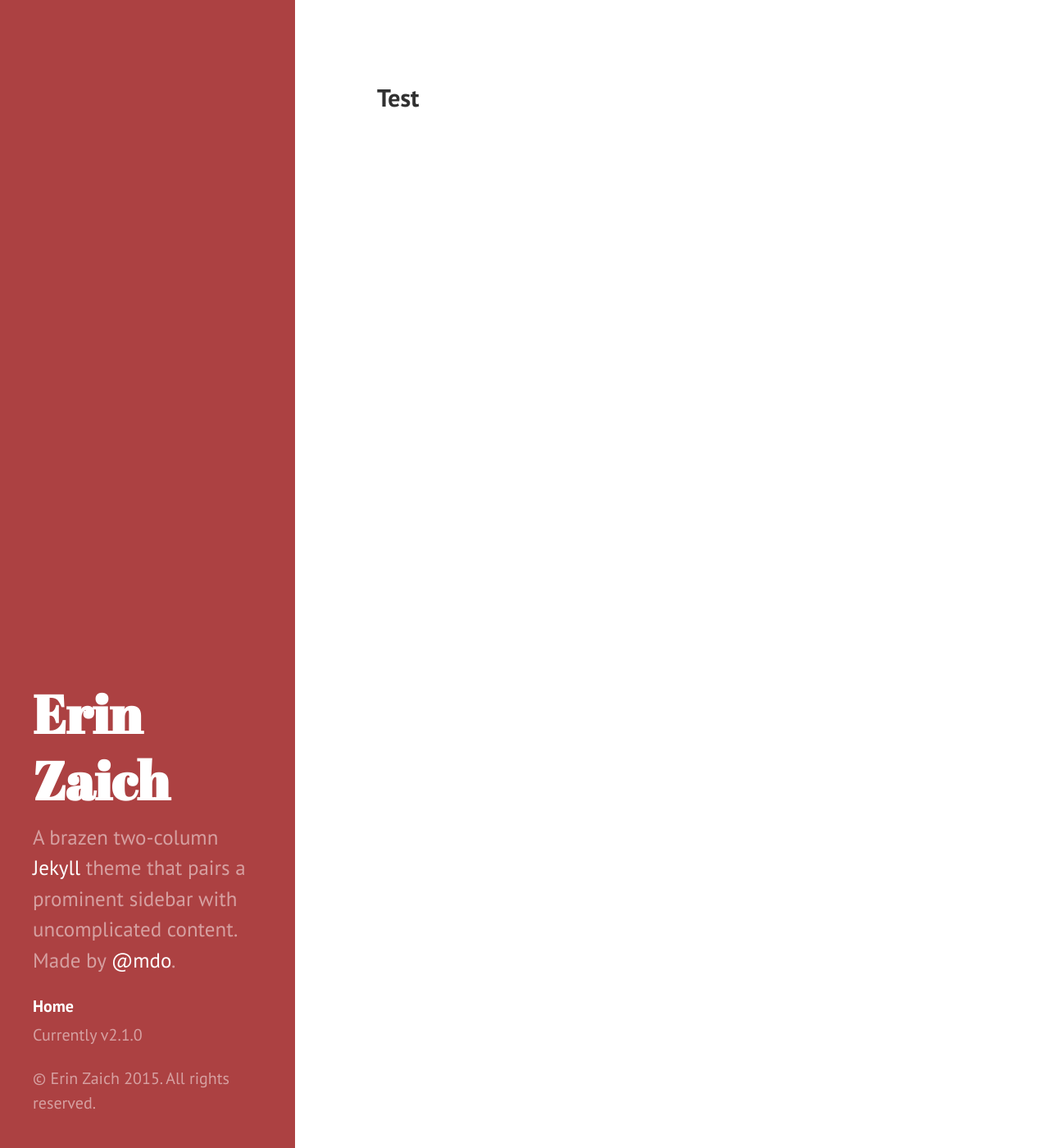
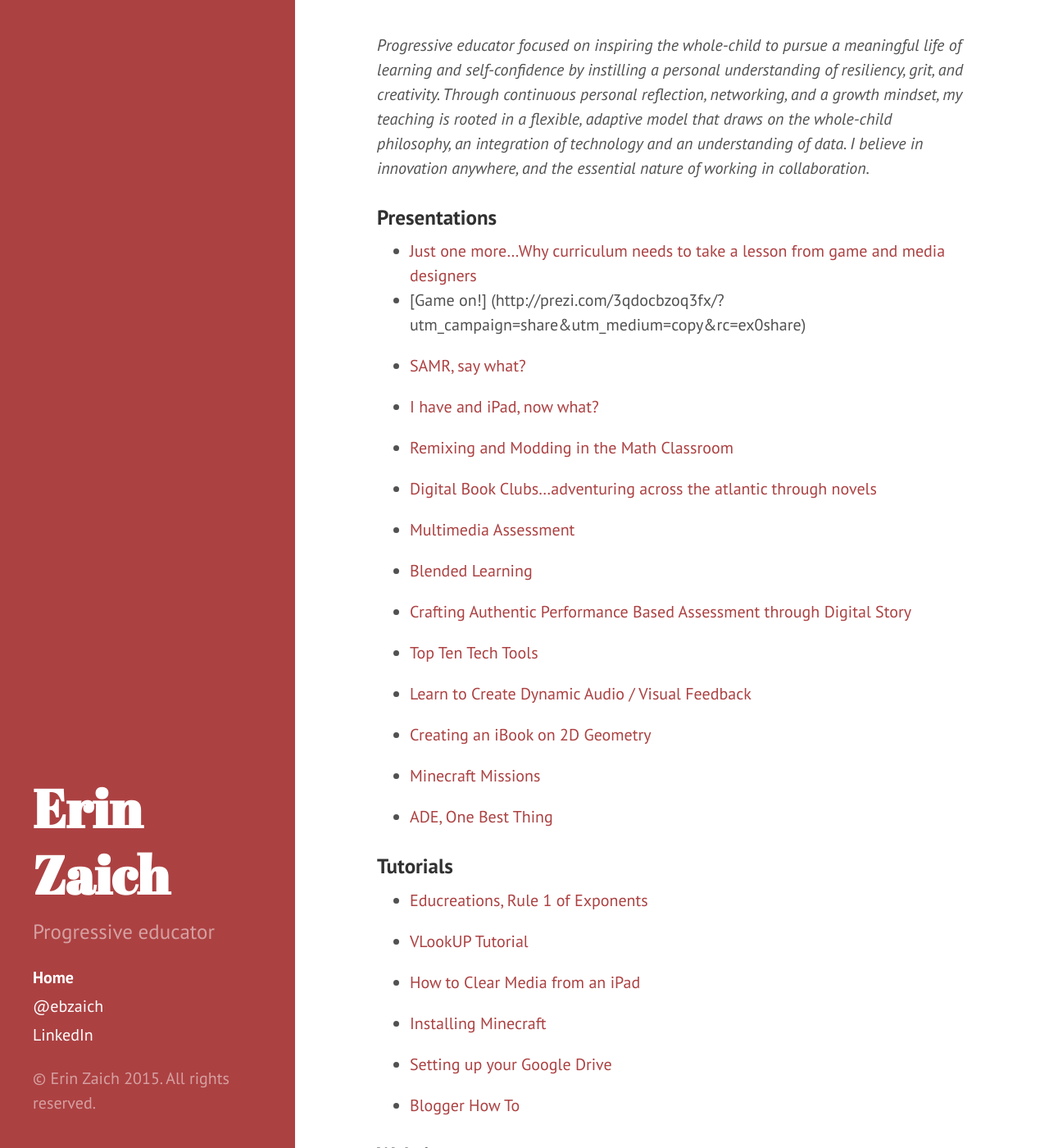
Before and after one commit to ebzaich/erin_zaich, a Jekyll site: the page built from index.md, in a window 1280 px wide and 1400 px high. Shown: the whole window at 82% size. Built offline with Jekyll 4.4.1, drawn with Linux system fonts in a browser that asks for light colours; Markdown is read by kramdown in place of the engine named in the settings; some of the changed text lies outside the part shown.

Commit message:
update w/ erins copy

```diff
--- a/_config.yml
+++ b/_config.yml
@@ -8,8 +8,8 @@ relative_permalinks: true
 
 # Setup
 title:            Erin Zaich
-tagline:          'A Jekyll theme'
-description:      'A brazen two-column <a href="http://jekyllrb.com" target="_blank">Jekyll</a> theme that pairs a prominent sidebar with uncomplicated content. Made by <a href="https://twitter.com/mdo" target="_blank">@mdo</a>.'
+tagline:          'Progressive educator'
+description:      'Progressive educator'
 url:              http://erinzaich.com
 baseurl:          /
 
@@ -20,7 +20,4 @@ author:
 paginate:         5
 
 # Custom vars
-version:          2.1.0
-
-github:
-  repo:           https://github.com/poole/hyde
+# version:          2.1.0
--- a/_includes/head.html
+++ b/_includes/head.html
@@ -8,9 +8,9 @@
 
   <title>
     {% if page.title == "Home" %}
-      {{ site.title }} &middot; {{ site.tagline }}
+      {{ site.title }}
     {% else %}
-      {{ page.title }} &middot; {{ site.title }}
+      {{ page.title }}
     {% endif %}
   </title>
 
--- a/_includes/sidebar.html
+++ b/_includes/sidebar.html
@@ -25,9 +25,11 @@
           {% endif %}
         {% endif %}
       {% endfor %}
+      <a class="sidebar-nav-item" href="https://twitter.com/ebzaich">@ebzaich</a>
+      <a class="sidebar-nav-item" href="https://www.linkedin.com/profile/preview?vpa=pub&locale=en_US">LinkedIn</a>
+<!--       <span class="sidebar-nav-item">Currently v{{ site.version }}</span>
 
-      <span class="sidebar-nav-item">Currently v{{ site.version }}</span>
-    </nav>
+ -->    </nav>
 
     <p>&copy; Erin Zaich {{ site.time | date: '%Y' }}. All rights reserved.</p>
   </div>
--- a/index.md
+++ b/index.md
@@ -3,4 +3,88 @@ layout: default
 title: Erin Zaich
 ---
 
-## Test
+*Progressive educator focused on inspiring the whole-child to pursue a meaningful life of learning and self-confidence by instilling a personal understanding of resiliency, grit, and creativity. Through continuous personal reflection, networking, and a growth mindset, my teaching is rooted in a flexible, adaptive model that draws on the whole-child philosophy, an integration of technology and an understanding of data. I believe in innovation anywhere, and the essential nature of working in collaboration.*
+
+
+### Presentations
+- [Just one more...Why curriculum needs to take a lesson from game and media designers](https://www.dropbox.com/s/xl06ywvtvcarxst/ADE%20Jan%2029.key?dl=0)
+- [Game on!] (http://prezi.com/3qdocbzoq3fx/?utm_campaign=share&utm_medium=copy&rc=ex0share)
+
+- [SAMR, say what?](https://docs.google.com/presentation/d/1QJG22qkau97YIsRgtu75jhw_Bz1VWsCcE7x-wEQJlxE/edit?usp=sharing)
+
+- [I have and iPad, now what?](https://docs.google.com/presentation/d/1auoBs4BM1FWJbF5SYLrbaHn6GbWAKmb0qf6hBSO3tP4/edit?usp=sharing)
+
+- [Remixing and Modding in the Math Classroom](https://docs.google.com/presentation/d/17xFXXinTsQvsmcjwSAtmf7krAIo2JNUeXn-A8OVS4pM/edit?usp=sharing)
+
+- [Digital Book Clubs...adventuring across the atlantic through novels](https://docs.google.com/presentation/d/1O_nD4nrml1D5yO9GtTM0tPBAojfcakObK0RdRCF3V7M/edit?usp=sharing)
+
+- [Multimedia Assessment](https://www.dropbox.com/s/3xm0rm7gofauwrj/Multimedia%20Assessment.ibooks?dl=0)
+
+- [Blended Learning](https://www.dropbox.com/sh/zdvgrepzqp8r7jc/AAA_NlkT2mTjcF0pa6F1N80ja?dl=0)
+
+- [Crafting Authentic Performance Based Assessment through Digital Story](https://www.dropbox.com/sh/oxxgtvcatezex0i/AACJc2UvlxF29hGGDO1Trn6Da?dl=0)
+
+- [Top Ten Tech Tools](https://www.dropbox.com/s/tkd6ntszo2n5t0z/Presentation.key?dl=0)
+
+- [Learn to Create Dynamic Audio / Visual Feedback](https://www.dropbox.com/s/144z41lwty5kmeo/Screencasting%20Essays.pptx?dl=0)
+
+- [Creating an iBook on 2D Geometry](https://www.youtube.com/watch?v=4CGnGBtkQ5c)
+
+- [Minecraft Missions](https://www.youtube.com/watch?v=GXAPpxU45W8)
+
+- [ADE, One Best Thing]()
+
+### Tutorials
+
+- [Educreations, Rule 1 of Exponents](https://www.educreations.com/lesson/view/rule-1-of-exponents/414030/?ref=link)
+
+- [VLookUP Tutorial](https://www.youtube.com/watch?v=b9zRbqnOans)
+
+- [How to Clear Media from an iPad](https://www.youtube.com/watch?v=HD5Z96oqp7o)
+
+- [Installing Minecraft](https://docs.google.com/presentation/d/1rlFO5Oxs0onDFd2PDfZ0yT2PiixWc6UkfVMvHij0piw/edit?usp=sharing)
+
+- [Setting up your Google Drive](http://www.youtube.com/playlist?list=PL5D13C46729F713BD)
+
+- [Blogger How To](http://www.youtube.com/playlist?list=PL56432AF3E3FD5A21)
+
+
+### Websites
+
+- [edSummit](http://edsummit.lasdschools.org/)
+
+- [iLearn](https://sites.google.com/a/lasdk8.org/ilearn/)
+
+- [Summer iLearn](https://sites.google.com/a/lasdk8.org/ilearn-summer-academy-2014/)
+
+- [Authentic Collaboration with Skype](https://sites.google.com/site/creatingdigitalbookclubs/)
+
+- [Grade 5 Class Website (open in safari)](https://sites.google.com/a/kis.or.kr/mrszaich/)
+
+- [Covington Sixth Grade Class Website](https://sites.google.com/site/covingtonsixthgrade/)
+
+### Class / Student Work Examples:
+
+- [Missions Minecraft Grade 4](https://drive.google.com/folderview?id=0B9H9Xy21lbTqZ3YydmE3UTFGdGc&usp=sharing)
+
+- [Minecraft, The Giver Video Walkthrough](https://www.youtube.com/watch?v=4uBcEMlpCb4)
+
+- [Kinder Educreations Brown Bear](https://www.educreations.com/lesson/view/brown-bear-amy/11285429/?ref=link)
+
+- [Skype Activity, Learning about Third Grade](http://www.youtube.com/playlist?list=PLYOQIiH8__ChRAAEuQts8kZIkIS6M2BMm)
+
+- [History of Los Altos](https://www.youtube.com/watch?v=c7o_bHMnIQk)
+
+- [2D geometry](https://itunes.apple.com/us/book/2d-geometry/id721392253?mt=11)
+
+- [How to Videos](http://www.youtube.com/playlist?list=PLYOQIiH8__CjG3ilmLX-WJB7nQaS4O5SP)
+
+- [Book Trailers](http://www.youtube.com/playlist?list=PLYOQIiH8__ChmCHShcTN-5UNd1fPQBSzK)
+
+- [Screencast Editing Autobiographical Essays](http://www.youtube.com/playlist?list=PLYOQIiH8__CgVCrV6uLQxUmwTsd9AZJLe)
+
+- [Autobiographical iMovies](http://www.youtube.com/playlist?list=PLYOQIiH8__Cj_hFWQFwwTUJ3paIP9iN8l)
+
+- [Screencast Editing Creative Narratives](http://www.youtube.com/playlist?list=PLYOQIiH8__Ci45fxbrlQrixJ7LZ1p0qAu)
+
+- [Digital Poetry](http://www.youtube.com/playlist?list=PLYOQIiH8__CjTcmHf3DaHHiBF8-8g3v66)
--- a/public/css/hyde.css
+++ b/public/css/hyde.css
@@ -122,8 +122,8 @@ a.sidebar-nav-item:focus {
  */
 
 .content {
-  padding-top:    4rem;
-  padding-bottom: 4rem;
+  padding-top:    2rem;
+  padding-bottom: 2rem;
 }
 
 @media (min-width: 48em) {
```
